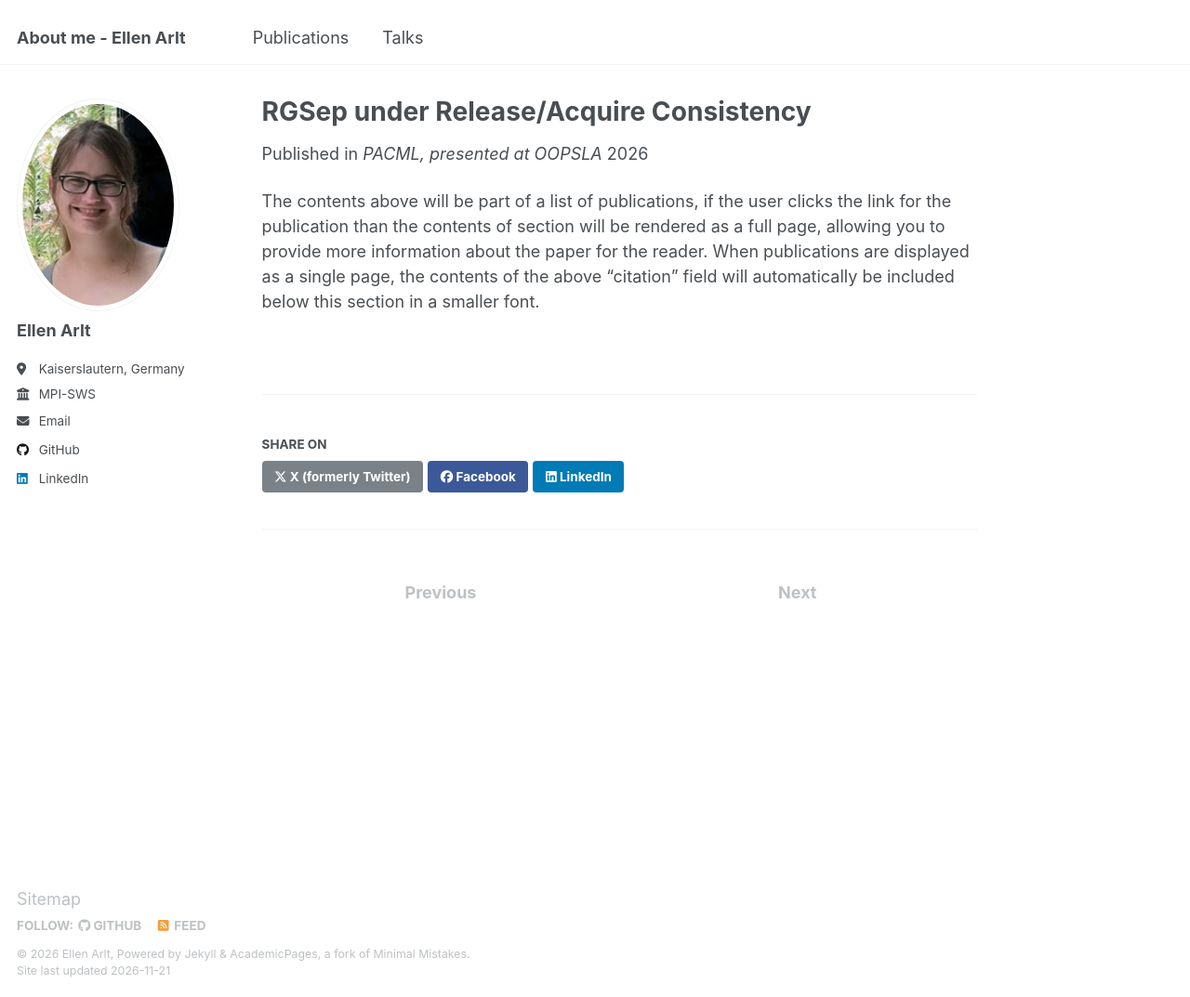
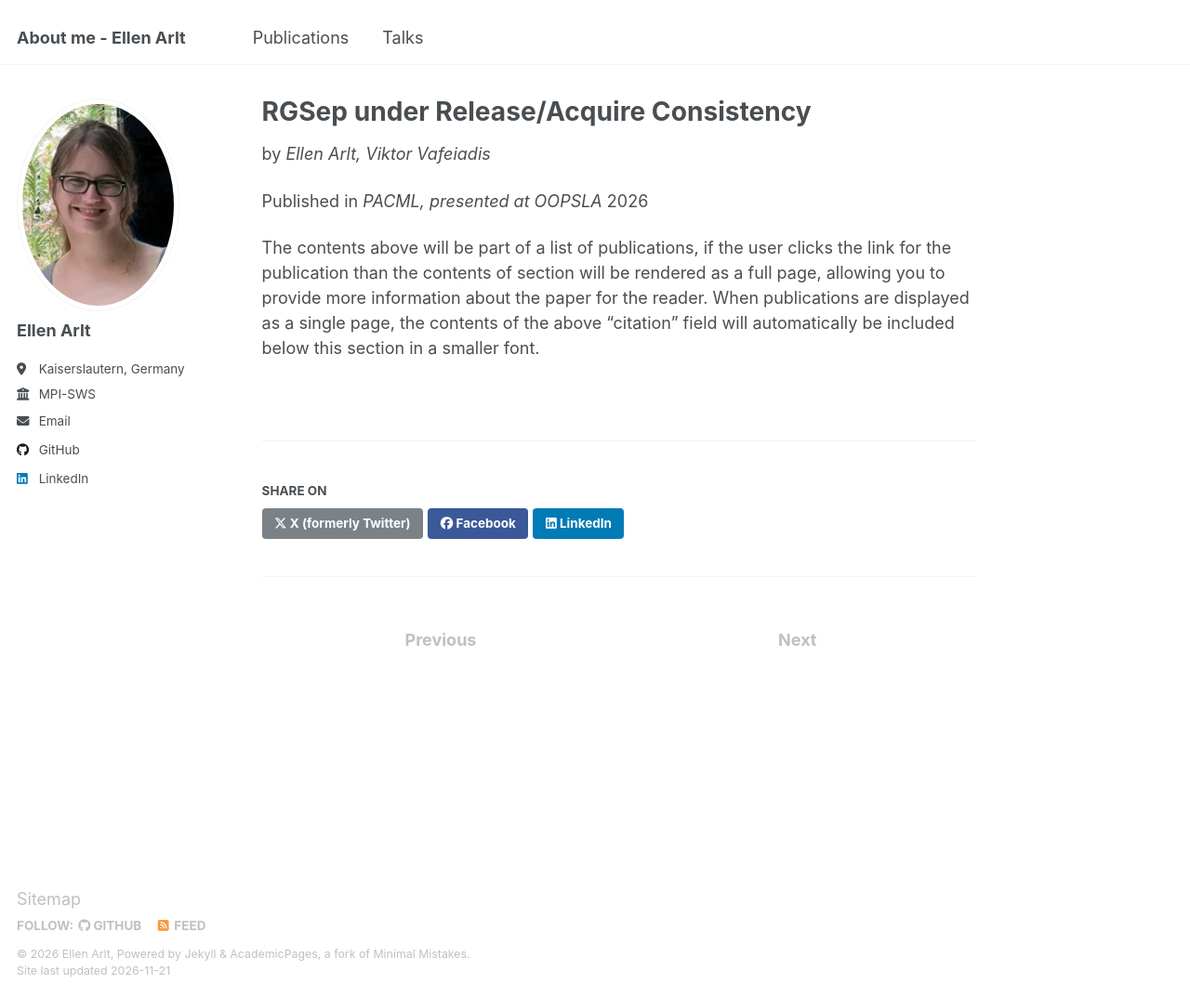
Before and after one commit to EllenArlt/EllenArlt.github.io, a Jekyll site: the page built from _publications/2009-10-01-paper-title-number-1.md, in a window 1280 px wide and 1073 px high. Shown: the whole window at 93% size. Built offline with Jekyll 4.4.1, drawn with Linux system fonts in a browser that asks for light colours.

Commit message:
Update 2009-10-01-paper-title-number-1.md

```diff
--- a/_publications/2009-10-01-paper-title-number-1.md
+++ b/_publications/2009-10-01-paper-title-number-1.md
@@ -2,6 +2,7 @@
 title: "RGSep under Release/Acquire Consistency"
 collection: publications
 category: conferences
+authors: Ellen Arlt, Viktor Vafeiadis
 permalink: /publication/RGSepunderRA
 excerpt: 'RGSep is a program logic for reasoning about the correctness of concurrent programs that combines rely-guarantee reasoning and separation logic. Although RGSep was initially developed for sequential consistency, we show that it is also sound under the much weaker release-acquire (RA) consistency model, which is a well-behaved subset of the C++11 concurrency model. Our result provides a simpler way to reason about RA programs than the state-of-the-art program logics that support weak memory consistency models'
 date: 2026-10-05
```
